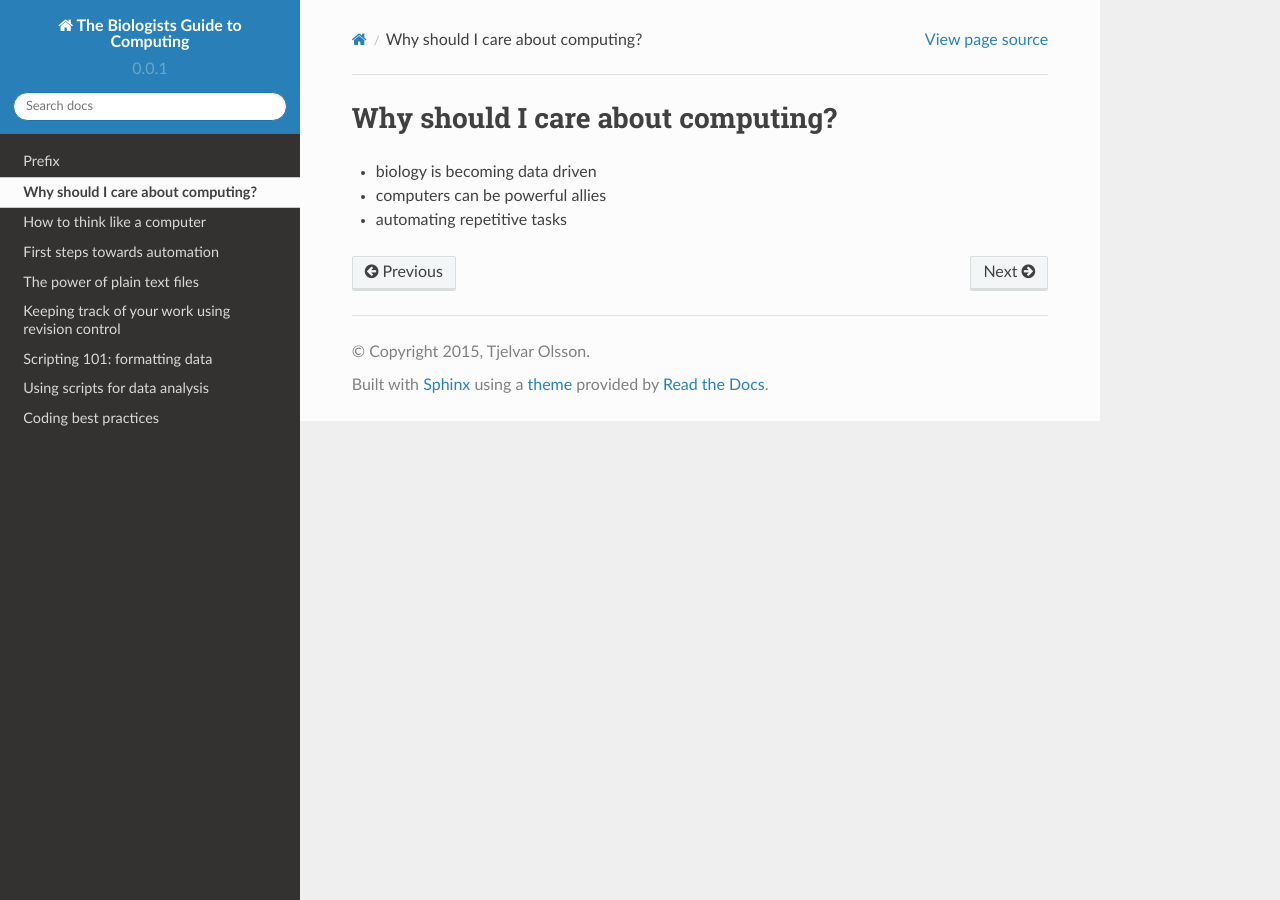
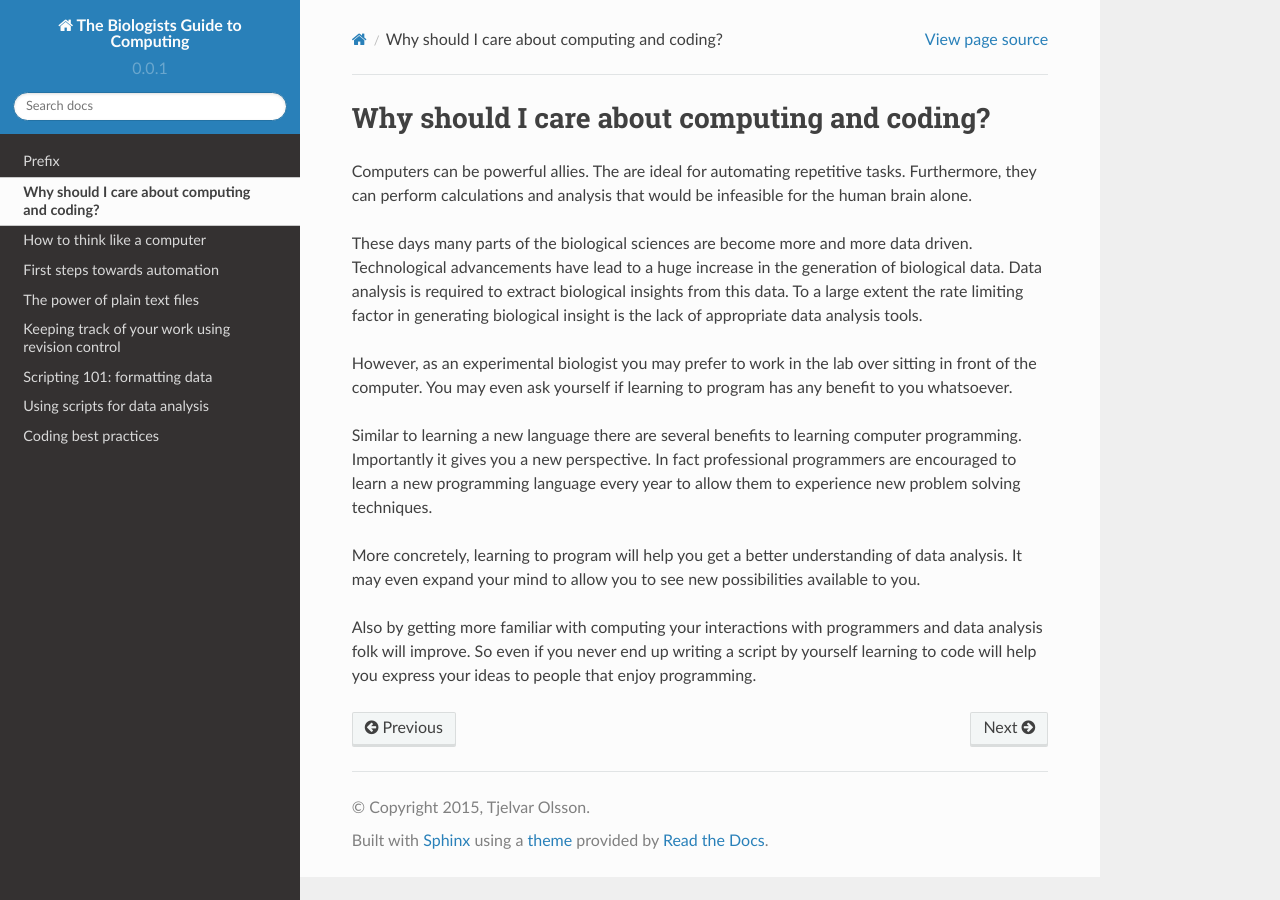
Before and after one commit to tjelvar-olsson/biologists-guide-to-computing, a Sphinx documentation site: the page built from source/why-should-i-care-about-computing.rst, in a window 1280 px wide. Built offline with Sphinx 7.4.7 and the Read the Docs theme 2.0.0, drawn with Linux system fonts in a browser that asks for light colours.

Commit message:
Wrote motivation for learning computing section.

```diff
--- a/source/why-should-i-care-about-computing.rst
+++ b/source/why-should-i-care-about-computing.rst
@@ -1,6 +1,30 @@
-Why should I care about computing?
-==================================
+Why should I care about computing and coding?
+=============================================
 
-- biology is becoming data driven
-- computers can be powerful allies
-- automating repetitive tasks
+Computers can be powerful allies. The are ideal for automating repetitive tasks.
+Furthermore, they can perform calculations and analysis that would be infeasible
+for the human brain alone.
+
+These days many parts of the biological sciences are become more and more data
+driven. Technological advancements have lead to a huge increase in the
+generation of biological data. Data analysis is required to extract biological
+insights from this data. To a large extent the rate limiting factor in
+generating biological insight is the lack of appropriate data analysis tools.
+
+However, as an experimental biologist you may prefer to work in the lab over
+sitting in front of the computer. You may even ask yourself if learning to
+program has any benefit to you whatsoever.
+
+Similar to learning a new language there are several benefits to learning
+computer programming. Importantly it gives you a new perspective. In fact
+professional programmers are encouraged to learn a new programming language
+every year to allow them to experience new problem solving techniques.
+
+More concretely, learning to program will help you get a better understanding
+of data analysis. It may even expand your mind to allow you to see new
+possibilities available to you.
+
+Also by getting more familiar with computing your interactions with programmers
+and data analysis folk will improve. So even if you never end up writing a
+script by yourself learning to code will help you express your ideas to people
+that enjoy programming.
```
